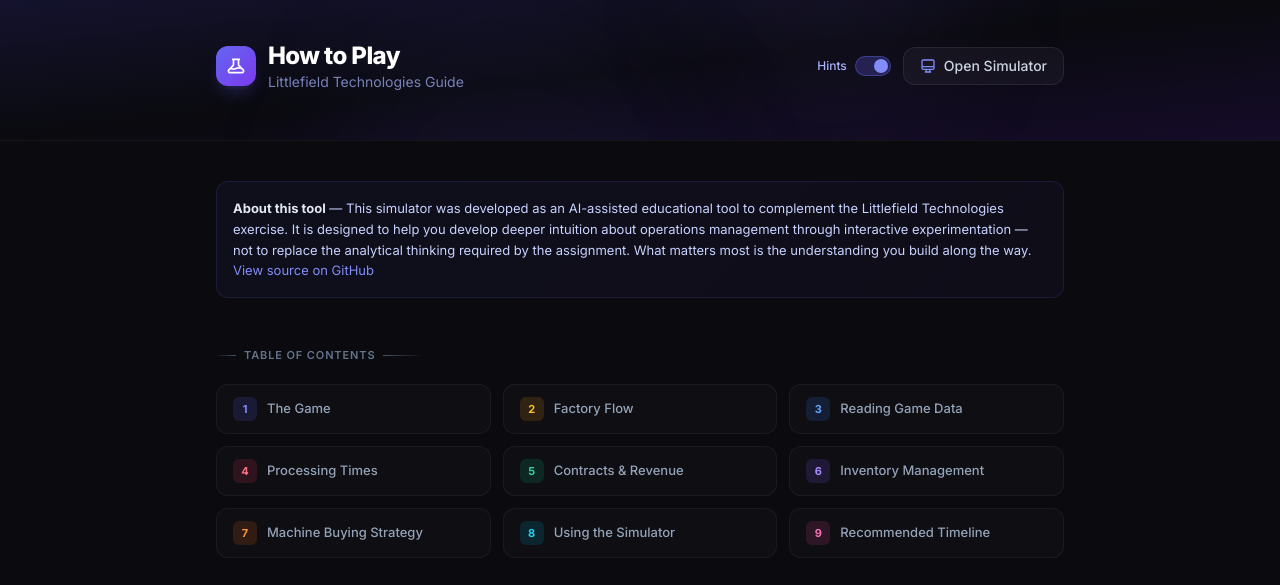
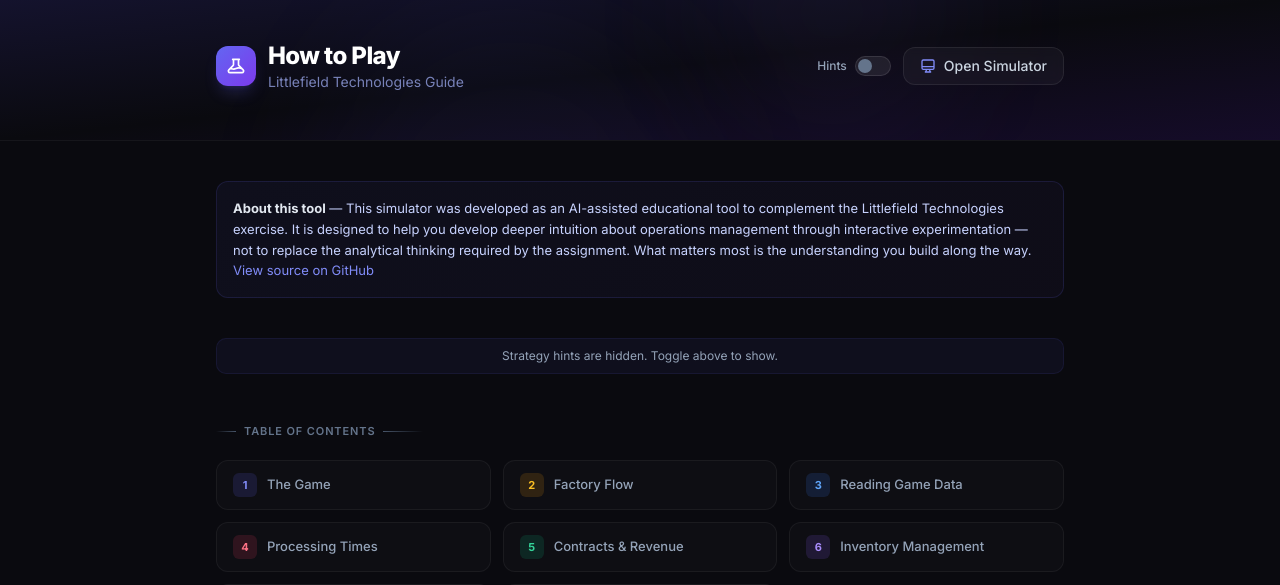
Before and after one commit to mahaddad/littlefield-sim, a Flask app: page /guide in a window 1280 px wide. Shown: the top 585 px of the page. Run offline with Flask 3, Linux system fonts and the light colour scheme; some libraries are stand-ins or nearby versions.

Commit message:
Default hints off on guide page too
Co-Authored-By: Claude Sonnet 4.5 <noreply@anthropic.com>

```diff
--- a/templates/guide.html
+++ b/templates/guide.html
@@ -275,7 +275,7 @@
           </div>
         </div>
         <div class="flex items-center gap-3">
-          <div id="hints-toggle" class="hints-toggle active" onclick="toggleHints()" title="Show or hide strategy hints">
+          <div id="hints-toggle" class="hints-toggle" onclick="toggleHints()" title="Show or hide strategy hints">
             <span class="hints-toggle-label">Hints</span>
             <div class="hints-toggle-track"><div class="hints-toggle-thumb"></div></div>
           </div>
@@ -839,10 +839,10 @@ function calcRevenue() {
 
 function getHintsState() {
   const params = new URLSearchParams(window.location.search);
-  if (params.get('hints') === 'off') return false;
+  if (params.get('hints') === 'on') return true;
   const stored = localStorage.getItem('hints');
-  if (stored !== null) return stored !== 'off';
-  return true;  // default: hints on
+  if (stored !== null) return stored === 'on';
+  return false;  // default: hints off
 }
 
 function applyHints(on) {
```
